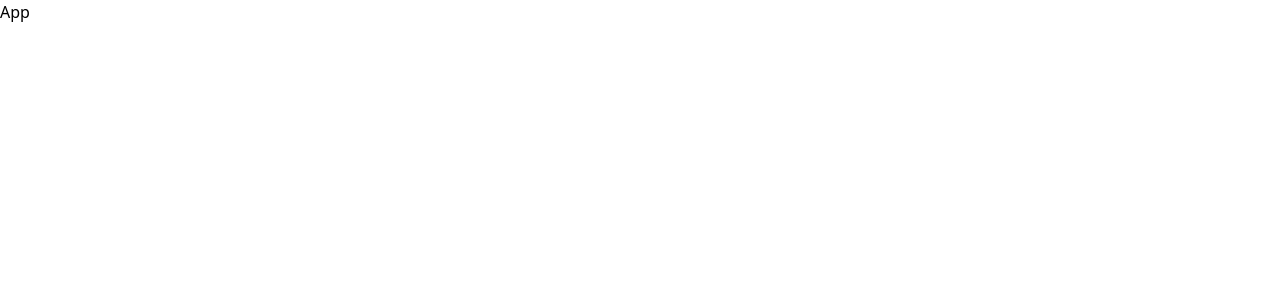
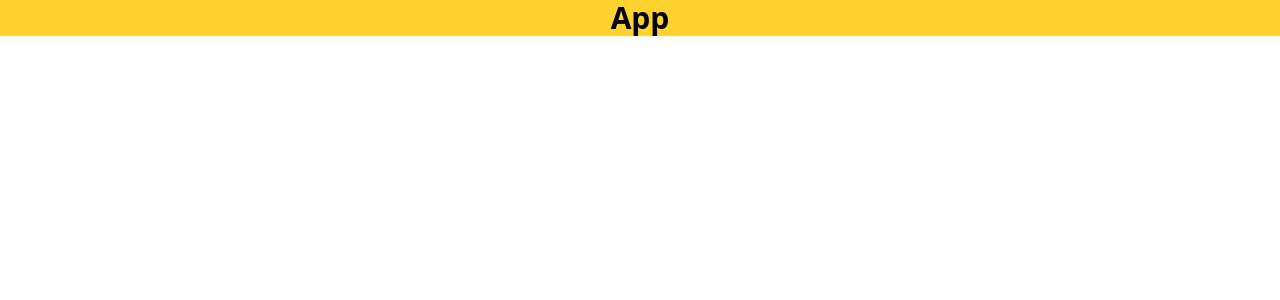
Before and after one commit to theamnabb/MiniGram, a React (Vite) app: page / in a window 1280 px wide. Shown: the top 300 px of the page. Built offline with nearby package versions, Linux system fonts and the light colour scheme.

Commit message:
add tailwind css

```diff
--- a/src/App.jsx
+++ b/src/App.jsx
@@ -2,7 +2,7 @@ import React from 'react'
 
 const App = () => {
   return (
-    <div>App</div>
+    <div className='text-3xl bg-amber-300 font-extrabold text-center'>App</div>
   )
 }
 
```
